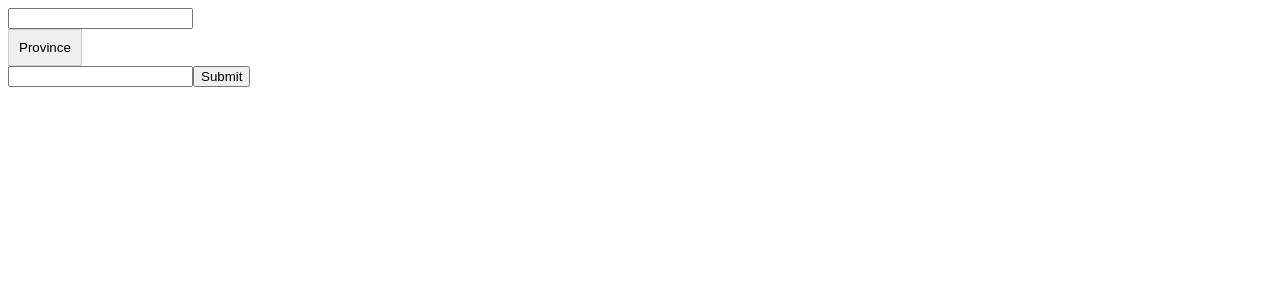
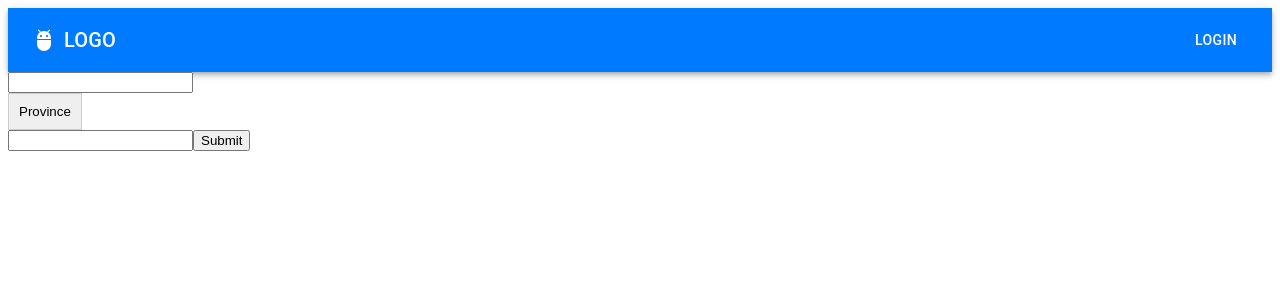
Before and after one commit to mdfarhanali34/House-Scrape, a React (Create React App) app in the folder Frontend/house_scrape/: page / in a window 1280 px wide. Shown: the top 300 px of the page. Built offline with nearby package versions, Linux system fonts and the light colour scheme.

Commit message:
Menu bar now running1

```diff
--- a/Frontend/house_scrape/package.json
+++ b/Frontend/house_scrape/package.json
@@ -3,12 +3,18 @@
   "version": "0.1.0",
   "private": true,
   "dependencies": {
+    "@emotion/react": "^11.10.6",
+    "@emotion/styled": "^11.10.6",
+    "@mui/icons-material": "^5.11.11",
+    "@mui/material": "^5.11.15",
+    "@mui/styled-engine-sc": "^5.11.11",
     "@testing-library/jest-dom": "^5.16.5",
     "@testing-library/react": "^13.4.0",
     "@testing-library/user-event": "^13.5.0",
     "react": "^18.2.0",
     "react-dom": "^18.2.0",
     "react-scripts": "5.0.1",
+    "styled-components": "^5.3.9",
     "web-vitals": "^2.1.4"
   },
   "scripts": {
--- a/Frontend/house_scrape/src/App.js
+++ b/Frontend/house_scrape/src/App.js
@@ -1,12 +1,13 @@
-// TextBoxes.js
 import React, { useState, useEffect } from 'react';
 import DataDisplay from './Components/DataDisplay';
 import SearchMenu from './Components/SearchMenu';
+import Header from "./Components/Header";
 
 function TextBoxes({ onSubmit }) {
   const [province, setProvince] = useState('');
   const [city, setCity] = useState('');
   const [kijijiData, setKijijiData] = useState([]);
+  const [submitClicked, setSubmitClicked] = useState(false);
 
   const handleText1Change = (event) => {
     setProvince(event.target.value);
@@ -29,9 +30,7 @@ function TextBoxes({ onSubmit }) {
 
     const data = await response.json('data');
     setKijijiData(data);
-    //response.text
-    //console.log(kijijiData);
-
+    setSubmitClicked(true)
     console.log('Server response:', response);
   }
 
@@ -50,12 +49,11 @@ function TextBoxes({ onSubmit }) {
     localStorage.setItem('myData', JSON.stringify(kijijiData));
   }, [kijijiData]);
 
-  const handleButtonClick = (url) => {
-    window.location.href = url;
-  }
-
   return (
     <div>
+      <div>
+        <Header />
+      </div>
       <form onSubmit={handleSubmit}>
         <input type="text" value={province} onChange={handleText1Change} />
         <div>
@@ -64,12 +62,14 @@ function TextBoxes({ onSubmit }) {
         <input type="text" value={city} onChange={handleText2Change} />
         <button type="submit">Submit</button>
       </form>
-
+      {submitClicked && (
         <div>
           {kijijiData.map(item => (
-          <DataDisplay imageUrl= {item.img} price= {item.price} description={item.description} url={item.url} title = {item.title}/>
+            <DataDisplay imageUrl={item.img} price={item.price} description={item.description} url={item.url} title={item.title} />
           ))}
         </div>
+      )}
+
     </div>
 
   );
--- /dev/null
+++ b/Frontend/house_scrape/src/Components/Header.js
@@ -0,0 +1,40 @@
+import React from 'react';
+import AppBar from '@mui/material/AppBar';
+import Toolbar from '@mui/material/Toolbar';
+import Typography from '@mui/material/Typography';
+import Button from '@mui/material/Button';
+import AdbIcon from '@mui/icons-material/Adb';
+import { ThemeProvider, createTheme } from '@mui/material/styles';
+
+const theme = createTheme({
+    palette: {
+        primary: {
+            main: '#007bff',
+        },
+        secondary: {
+            main: '#6c757d',
+        },
+        customColor: {
+            main: '#ffffff',
+        },
+    },
+});
+
+function Header() {
+    return (
+        <ThemeProvider theme={theme}>
+            <AppBar position="static" sx={{ bgcolor: 'primary.main', color: 'white'}}>
+                <Toolbar>
+                    <AdbIcon sx={{ display: { xs: 'none', md: 'flex' }, mr: 1 }} />
+                    <Typography variant="h6" style={{ flexGrow: 1 }}>
+                        LOGO
+                    </Typography>
+                    <Button color="inherit">Login</Button>
+                </Toolbar>
+            </AppBar>
+        </ThemeProvider>
+
+    );
+}
+
+export default Header;
```
Also changed, not shown: 2 other files (tests, documents, lock files or other folders). Lines whose indentation alone changed are shown as unchanged.
